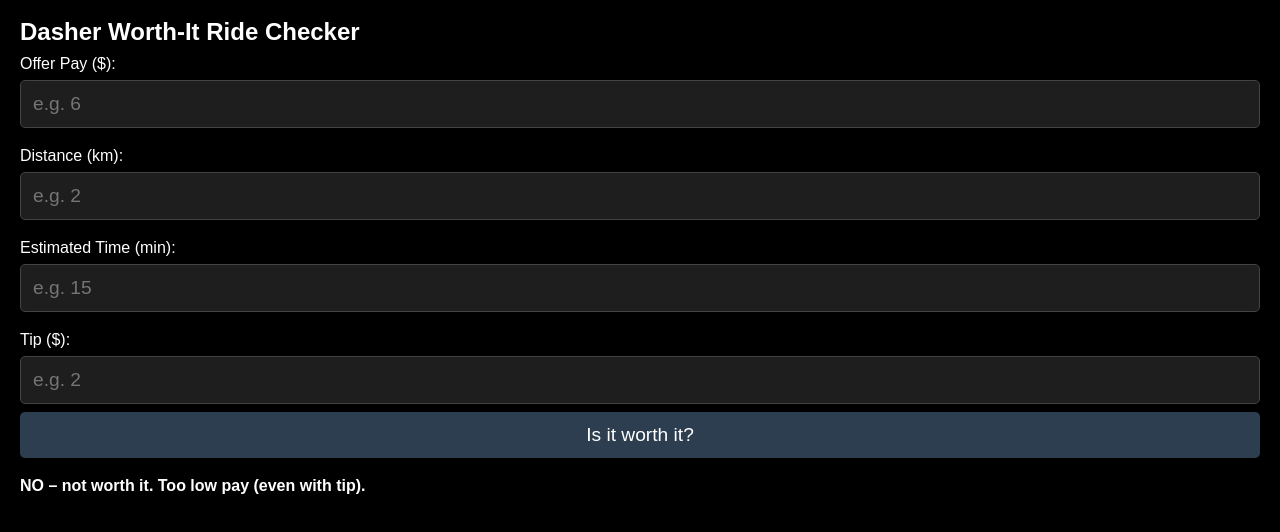
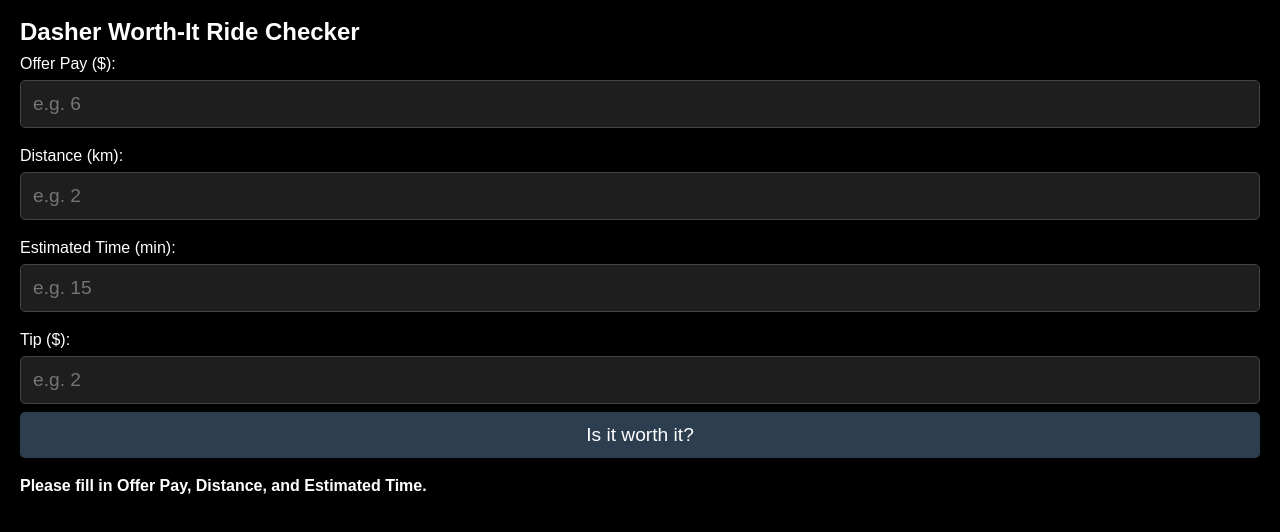
Before and after one commit to rarrdeguzman/dasherBike, a plain HTML site: page index.html in a window 1280 px wide. Both pictures are taken after a click on the button "Is it worth it?". Drawn offline with Linux system fonts and the light colour scheme.

Commit message:
validation added

```diff
--- a/index.html
+++ b/index.html
@@ -85,10 +85,19 @@
 
   <script>
     function checkWorthIt() {
-      const pay = parseFloat(document.getElementById("pay").value) || 0;
+      const payInput = document.getElementById("pay").value;
+      const distanceInput = document.getElementById("distance").value;
+      const timeInput = document.getElementById("time").value;
+
+      if (payInput === "" || distanceInput === "" || timeInput === "") {
+        document.getElementById("result").textContent = "Please fill in Offer Pay, Distance, and Estimated Time.";
+        return;
+      }
+
+      const pay = parseFloat(payInput);
       const tip = parseFloat(document.getElementById("tip").value) || 0;
-      const distance = parseFloat(document.getElementById("distance").value);
-      const time = parseFloat(document.getElementById("time").value);
+      const distance = parseFloat(distanceInput);
+      const time = parseFloat(timeInput);
 
       const totalPay = pay + tip;
       const payPerKm = totalPay / distance;
```
